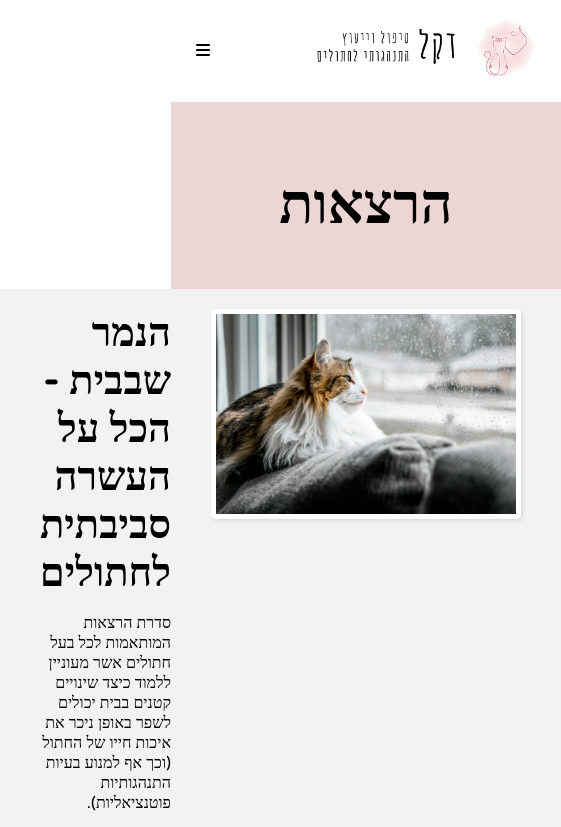
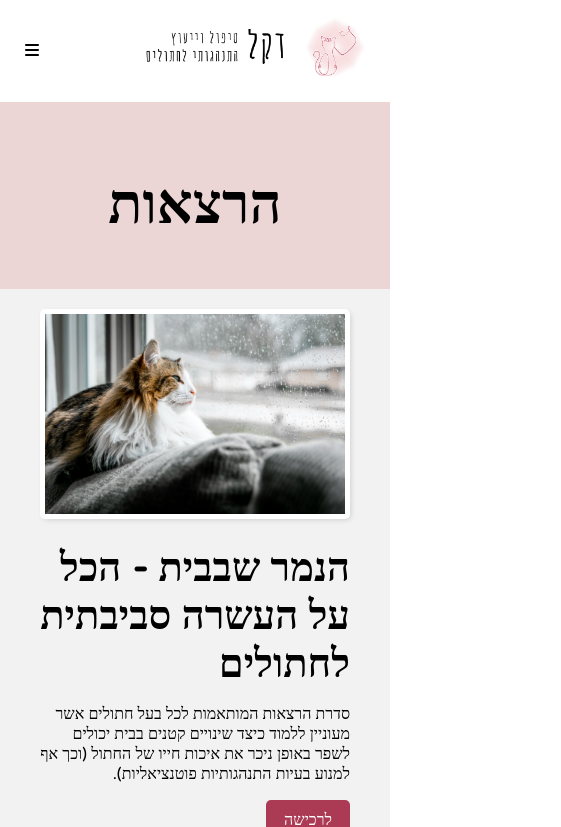
Before and after one commit to DekelEden/Dekelscats, a React (Create React App) app: page /lectures in a window 390 px wide. Shown: the top 827 px of the page, 561 px wide, since content can reach past the window. Built offline with nearby package versions, Linux system fonts and the light colour scheme.

Commit message:
fix: mobile

```diff
--- a/src/css/lectures-list.css
+++ b/src/css/lectures-list.css
@@ -5,6 +5,7 @@
   padding: 0;
   list-style: none;
 }
+
 .lectures-list .lecture-item button,
 .lectures-list .lecture-item .button {
   display: inline-block;
@@ -42,10 +43,12 @@
   .lectures-list {
     padding-inline-start: 0;
   }
-  .lectures-list .lecture-item {
+
+  .lectures-list .lecture-item-inner {
     flex-direction: column;
     gap: 20px;
   }
+
   .lectures-list .lecture-item img {
     width: 100%;
   }
@@ -61,6 +64,7 @@
   color: currentColor;
   text-decoration: none;
 }
+
 .lectures-list .lecture-item h2 a:hover {
   color: #ab3b55;
   text-decoration: underline;
```
